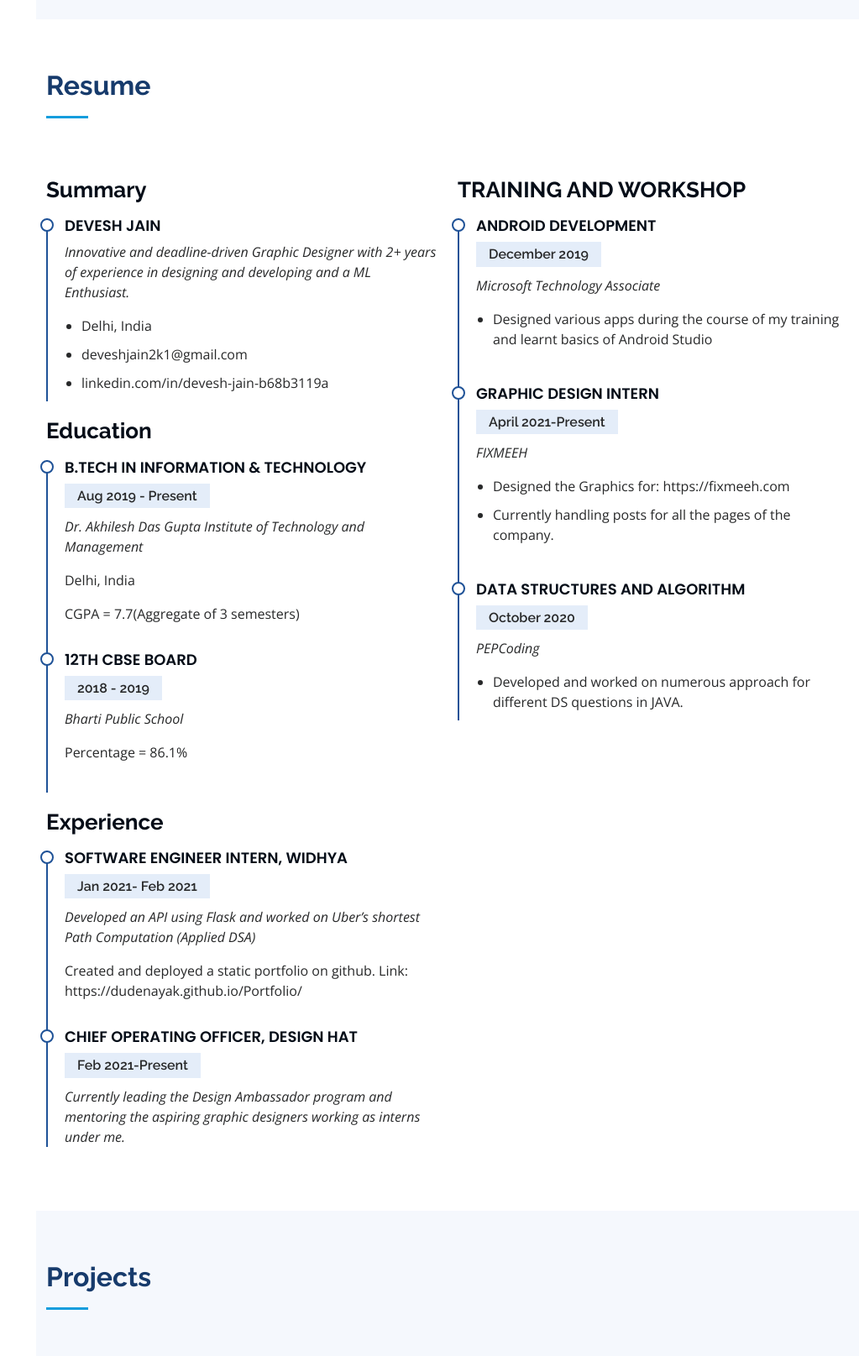
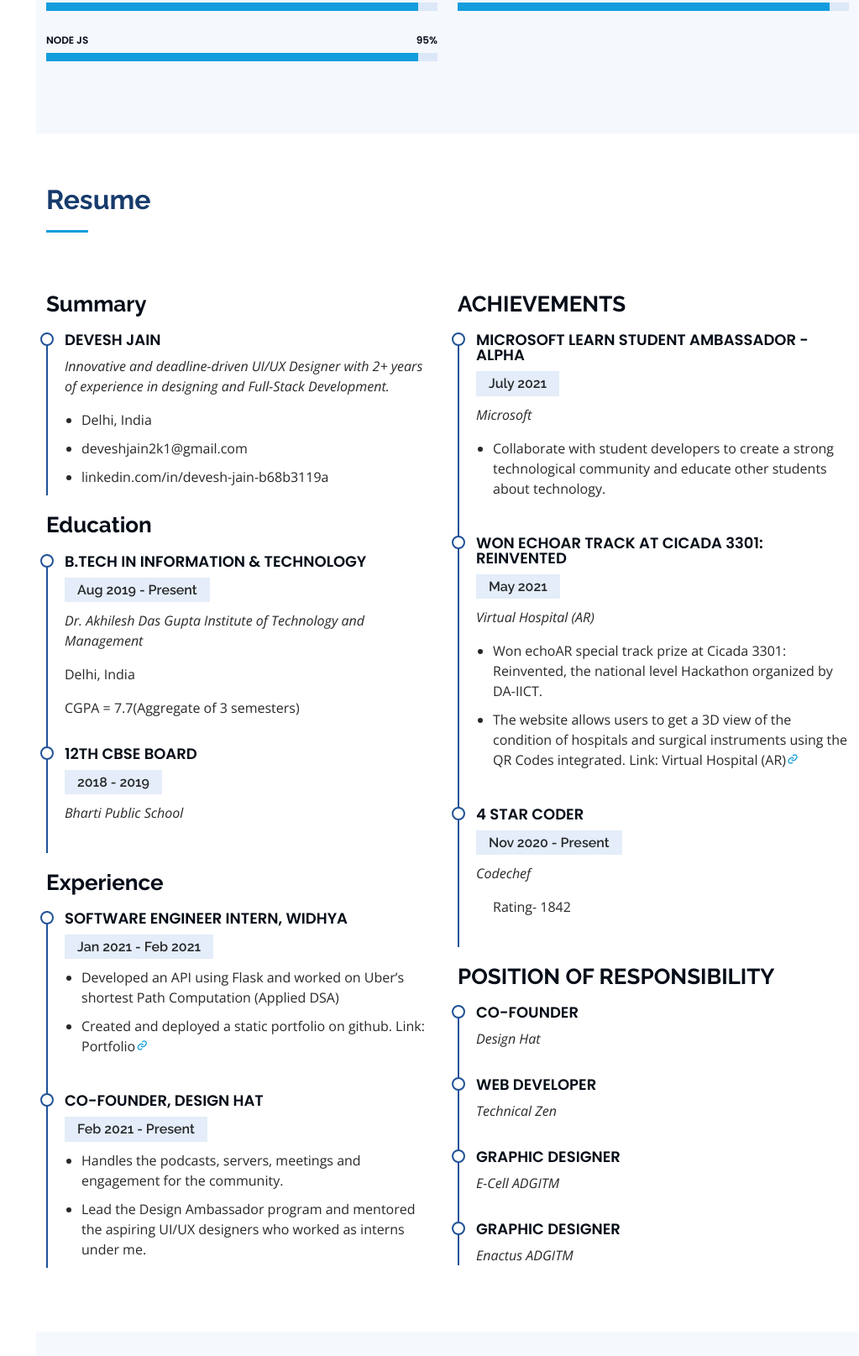
Before and after one commit to dudenayak/Portfolio, a plain HTML site: page index.html in a window 1280 px wide. Shown: the part 1823-3438 px from the top of the page at 84% size, without its empty margins (257-1280 px from the left). Drawn offline with nearby package versions, Linux system fonts and the light colour scheme.

Commit message:
Resume Section added

```diff
--- a/index.html
+++ b/index.html
@@ -79,8 +79,17 @@
 
         <div class="section-title">
           <h2>About</h2>
-          <p>I'm Devesh Jain, a sophomore at Dr. Akhilesh Das Gupta Institute of Technology and Management, pursuing B-Tech in Information and Technology.
-            My interest is inclined towards Game Designing and I am looking forward to pursue my career in this field. I'm a keen learner and I like to explore new technologies. I have designed games on Unreal Engine and Unity and several 3D models on Maya and Blender.</p>
+
+
+          <ul>
+            <li>Junior at Dr. Akhilesh Das Gupta Institute of Technology and Management</li>
+            <li>Pursuing B-Tech in Information and Technology.</li>
+            <li>Currently a Full Stack Developer</li>
+            <li>Loves to design and code</li>
+          </ul>
+
+
+
         </div>
 
         <div class="row">
@@ -154,6 +163,20 @@
               </div>
             </div>
 
+            <div class="progress">
+              <span class="skill">react js <i class="val">95%</i></span>
+              <div class="progress-bar-wrap">
+                <div class="progress-bar" role="progressbar" aria-valuenow="95" aria-valuemin="0" aria-valuemax="100"></div>
+              </div>
+            </div>
+
+            <div class="progress">
+              <span class="skill">node js <i class="val">95%</i></span>
+              <div class="progress-bar-wrap">
+                <div class="progress-bar" role="progressbar" aria-valuenow="95" aria-valuemin="0" aria-valuemax="100"></div>
+              </div>
+            </div>
+
           </div>
 
           <div class="col-lg-6" data-aos="fade-up" data-aos-delay="100">
@@ -176,6 +199,13 @@
               <span class="skill">Photoshop/ILLUSTRATOR/PREMIERE PRO <i class="val">90%</i></span>
               <div class="progress-bar-wrap">
                 <div class="progress-bar" role="progressbar" aria-valuenow="90" aria-valuemin="0" aria-valuemax="100"></div>
+              </div>
+            </div>
+
+            <div class="progress">
+              <span class="skill">git/github <i class="val">95%</i></span>
+              <div class="progress-bar-wrap">
+                <div class="progress-bar" role="progressbar" aria-valuenow="95" aria-valuemin="0" aria-valuemax="100"></div>
               </div>
             </div>
 
@@ -203,7 +233,7 @@
             <div class="resume-item pb-0">
 
               <h4>Devesh Jain</h4>
-              <p><em>Innovative and deadline-driven Graphic Designer with 2+ years of experience in designing and developing and a ML Enthusiast.</em></p>
+              <p><em>Innovative and deadline-driven UI/UX Designer with 2+ years of experience in designing and Full-Stack Development.</em></p>
               <ul>
                 <li>Delhi, India</li>
                 <li>deveshjain2k1@gmail.com</li>
@@ -223,7 +253,7 @@
               <h4>12TH CBSE BOARD</h4>
               <h5>2018 - 2019</h5>
               <p><em>Bharti Public School</em></p>
-              <p>Percentage = 86.1%</p>
+
             </div>
 
 
@@ -232,17 +262,22 @@
           <div class="resume-item">
 
             <h4>SOFTWARE ENGINEER INTERN, WIDHYA</h4>
-            <h5>Jan 2021- Feb 2021</h5>
-            <p><em>Developed an API using Flask and worked on Uber’s shortest Path Computation (Applied DSA)</em></p>
-            <p>Created and deployed a static portfolio on github. Link: https://dudenayak.github.io/Portfolio/</p>
+            <h5>Jan 2021 - Feb 2021</h5>
+            <ul>
+            <li>Developed an API using Flask and worked on Uber’s shortest Path Computation (Applied DSA)</li>
+            <li>Created and deployed a static portfolio on github. Link: Portfolio<a href="https://dudenayak.github.io/Portfolio/" target="_blank" title="Portfolio"
+              ><i class="bx bx-link"></i
+                ></a></li></ul>
+
 
           </div>
           <div class="resume-item">
-            <h4>Chief Operating Officer, DESIGN HAT</h4>
-            <h5>Feb 2021-Present</h5>
-            <p><em>Currently leading the Design Ambassador program and mentoring the aspiring graphic designers working as interns
-                  under me.</em></p>
-
+            <h4>Co-Founder, DESIGN HAT</h4>
+            <h5>Feb 2021 - Present</h5>
+            <ul>
+            <li>Handles the podcasts, servers, meetings and engagement for the community.</li>
+              <li>Lead the Design Ambassador program and mentored the aspiring UI/UX designers who worked as interns under me.</li>
+            </ul>
           </div>
         </div>
       </div>
@@ -250,44 +285,91 @@
 </div>
           <div class="col-lg-6" data-aos="fade-up" data-aos-delay="100">
             <div class="right1">
-            <h3 class="resume-title">TRAINING AND WORKSHOP</h3>
+            <h3 class="resume-title">ACHIEVEMENTS</h3>
             <div class="resume-item">
-              <h4>Android Development</h4>
-              <h5>December 2019</h5>
-              <p><em>Microsoft Technology Associate</em></p>
+              <h4>Microsoft Learn Student Ambassador - ALPHA </h4>
+              <h5>July 2021</h5>
+              <p><em>Microsoft</em></p>
               <ul>
-                <li>Designed various apps during the course of my training and learnt basics of Android Studio</li>
+                <li>Collaborate with student developers to create a strong technological community and educate other students about
+                  technology.
+                  </li>
 
               </ul>
             </div>
 
 
             <div class="resume-item">
-              <h4>Graphic Design Intern</h4>
-              <h5>April 2021-Present</h5>
-              <p><em>FIXMEEH</em></p>
+              <h4>Won echoAR Track at Cicada 3301: Reinvented</h4>
+              <h5>May 2021</h5>
+              <p><em>Virtual Hospital (AR)
+              </em></p>
               <ul>
-                <li>Designed the Graphics for: https://fixmeeh.com</li>
-                <li>Currently handling posts for all the pages of the company.</li>
+                <li>Won echoAR special track prize at Cicada 3301: Reinvented, the national level Hackathon organized by DA-IICT.</li>
+                <li>The website allows users to get a 3D view of the condition of hospitals and surgical instruments using the QR Codes
+                  integrated. Link: Virtual Hospital (AR)<a href="https://dudenayak.github.io/Virtual-Hospital/" target="_blank" title="Portfolio"
+                  ><i class="bx bx-link"></i
+                    ></a></li>
 
               </ul>
             </div>
 
             <div class="resume-item">
-              <h4>Data Structures and Algorithm</h4>
-              <h5>October 2020</h5>
-              <p><em>PEPCoding</em></p>
+              <h4>4 STAR CODER</h4>
+              <h5>Nov 2020 - Present</h5>
+              <p><em>Codechef</em></p>
               <ul>
 
-             <li>Developed and worked on numerous approach for different DS questions in JAVA.</li>
+             <p>Rating- 1842</p>
+
+
 
               </ul>
+
+
+
             </div>
+            <h3 class="resume-title">POSITION OF RESPONSIBILITY</h3>
+            <div class="resume-item">
+
+                <h4>Co-Founder</h4>
+
+                <p><em>Design Hat</em></p>
+
+                </div>
+
+                <div class="resume-item">
+
+                <h4>Web Developer</h4>
+
+                <p><em>Technical Zen</em></p>
+              </div>
+
+                <div class="resume-item">
+
+                <h4>Graphic Designer</h4>
+
+                <p><em>E-Cell ADGITM</em></p>
+              </div>
+
+                <div class="resume-item">
+
+                <h4>Graphic Designer</h4>
+
+                <p><em>Enactus ADGITM</em></p>
+              </div>
+
+            </div>
+          </div>
+
           </div>
         </div>
       </div>
       </div>
     </div>
+
+
+
     </section><!-- End Resume Section -->
 
 
```
